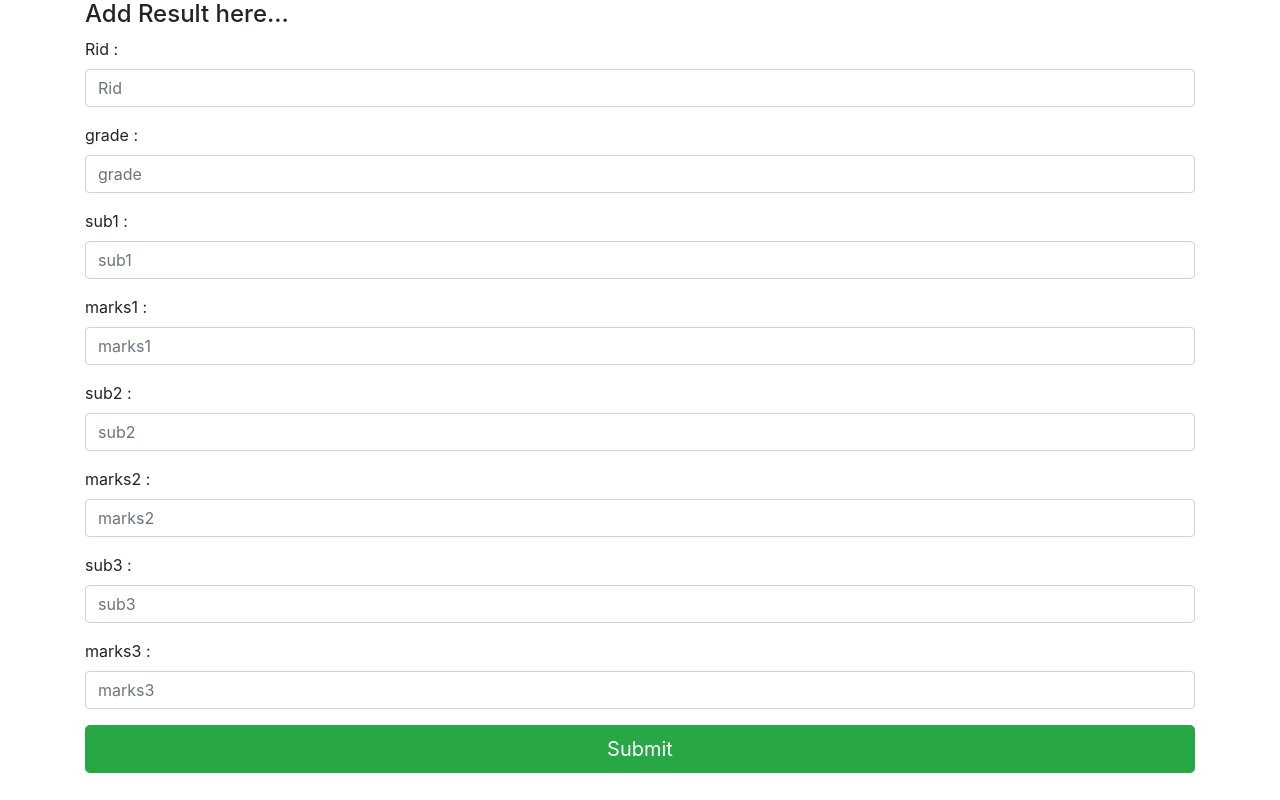
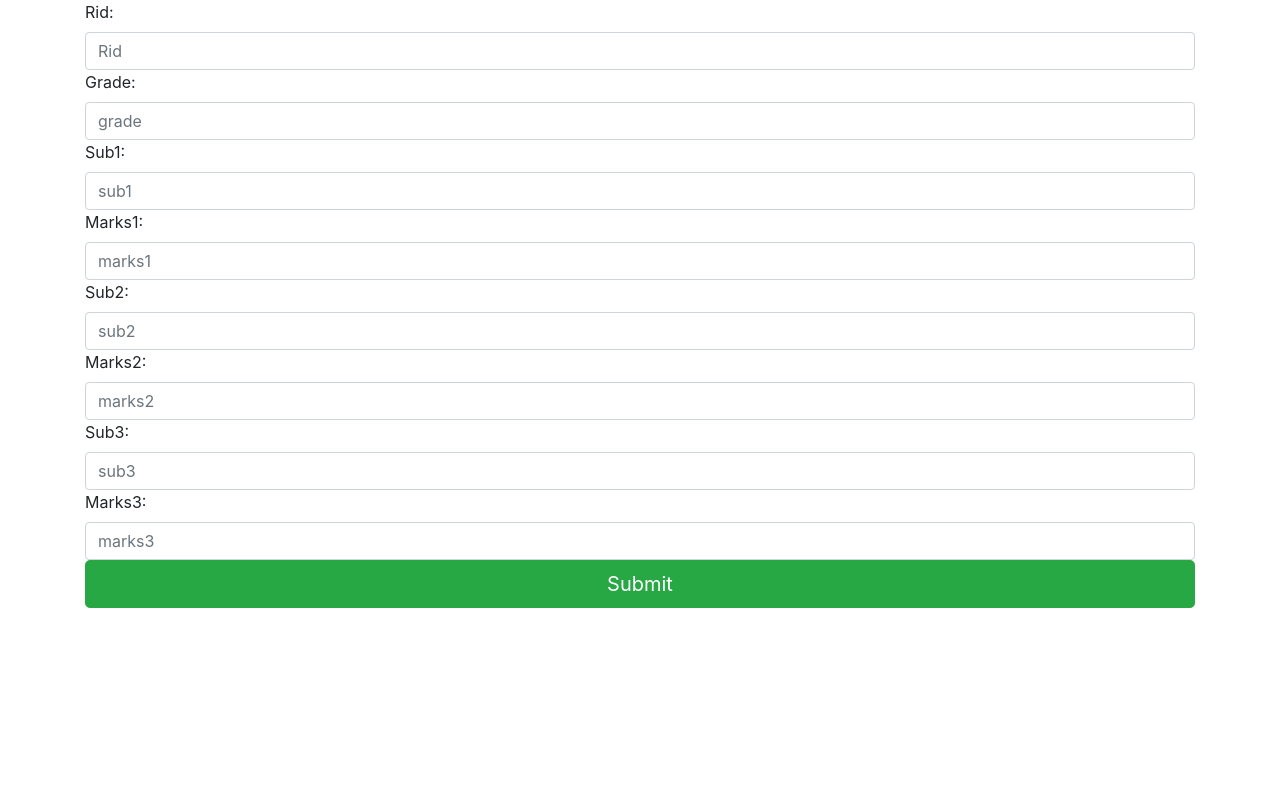
Before and after one commit to KaranGRohit/SMS-Pycharm, a Django app: page /teacher/uploadresult/ in a window 1280 px wide. Run offline with Django 3.2, Linux system fonts and the light colour scheme; some libraries are stand-ins or nearby versions.

Commit message:
last changes
Signed-off-by: KaranGRohit <karanceddu@gmail.com>

```diff
--- a/Home_App/templates/home/index.html
+++ /dev/null
@@ -1 +0,0 @@
-<h1>Hello SirJ</h1>
--- a/Teacher_App/templates/uploadresult.html
+++ b/Teacher_App/templates/uploadresult.html
@@ -11,49 +11,9 @@
 <body>
 
 <div class="container">
-    <form class="form-signin" method="post" action="{% url 'uploadresult' %}">
+    <form class="form-signin" method="POST" action="{% url 'uploadresult' %}">
         {% csrf_token %}
-        <h4 class="form-signin-heading">Add Result here...</h4>
-
-        <div class="form-group">
-            <label >Rid : </label>
-            {{form.Rid}}
-        </div>
-        <div class="form-group">
-            <label >grade : </label>
-            {{form.grade}}
-        </div>
-
-        <div class="form-group">
-            <label >sub1 : </label>
-            {{form.sub1}}
-        </div>
-
-       <div class="form-group">
-            <label >marks1 : </label>
-            {{form.marks1}}
-        </div>
-
-        <div class="form-group">
-            <label >sub2 : </label>
-            {{form.sub2}}
-        </div>
-
-       <div class="form-group">
-            <label >marks2 : </label>
-            {{form.marks2}}
-        </div>
-
-        <div class="form-group">
-            <label >sub3 : </label>
-            {{form.sub3}}
-        </div>
-
-        <div class="form-group">
-            <label >marks3 : </label>
-            {{form.marks3}}
-        </div>
-
+      {{form}}
         <button class="btn btn-lg btn-success btn-block" type="submit">Submit</button>
     </form>
 
--- a/Teacher_App/views.py
+++ b/Teacher_App/views.py
@@ -12,14 +12,14 @@ from Student_App.views import viewresult
 
 
 def uploadresult(request):
-    if request.method == 'post':
-        form = ResultForm(request.post)
+    form = ResultForm(request.POST)
 
-        if form.is_valid():
-            new_req = Result(Roll_no=request.post['Roll_no'], Rid=request.post['Rid'],grade=request.post['grade'],sub1=request.post['sub1'],
-                             sub2=request.post['sub2'],sub3=request.post['sub3'],marks1=request.post['marks1'],marks2=request.post['marks2'],marks3=request.post['marks3'])
-            new_req.save()
-            return redirect('uploadresult')
+    if form.is_valid():
+        new_req = Result(Roll_no=request.POST.get('Roll_no',''), Rid=request.POST.get('Rid',''),grade=request.POST.get('grade',''),sub1=request.POST.get('sub1',''),
+                         sub2=request.POST.get('sub2',''),sub3=request.POST.get('sub3',''),marks1=request.POST.get('marks1',''),marks2=request.POST.get('marks2',''),
+                         marks3=request.POST.get('marks3',''))
+        new_req.save()
+        return redirect('uploadresult')
 
     else:
         form = ResultForm()
```
Also changed, not shown: Home_App/templates/home.html (added, +10 -0 lines), Principal_App/templates/noticeboard.html (added, +18 -0 lines).
